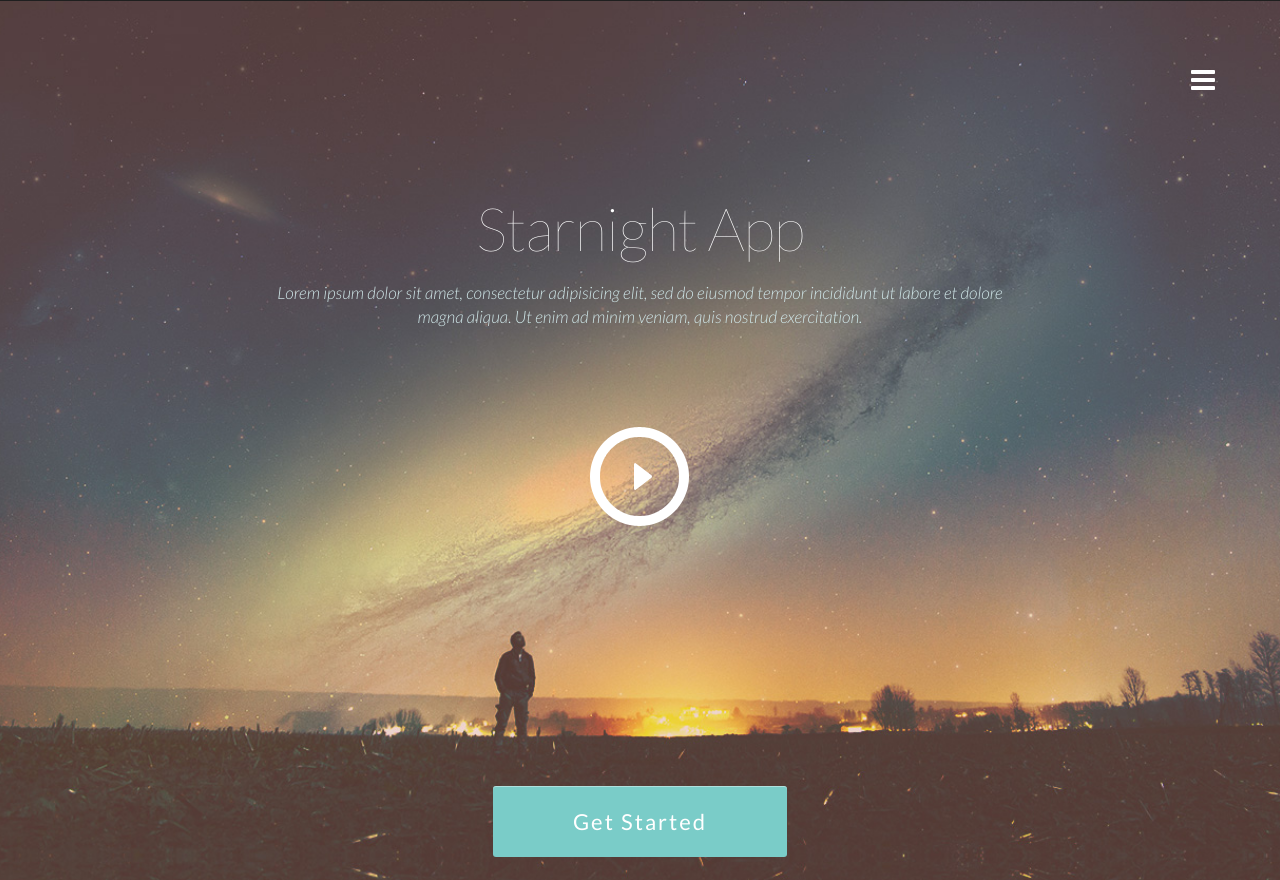
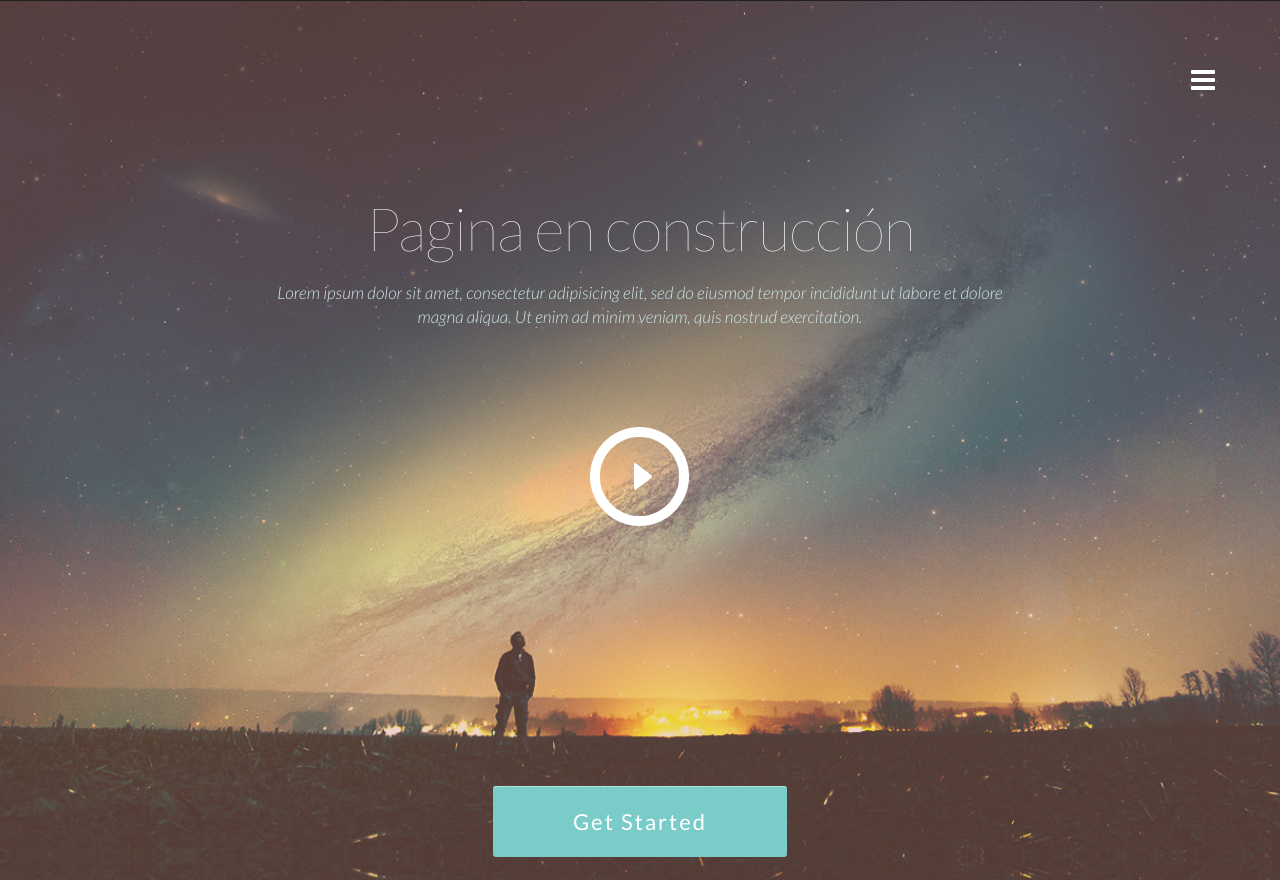
Before and after one commit to juliespinal/main-church, a plain HTML site: page index.html in a window 1280 px wide. Shown: the top 880 px of the page. Drawn offline with nearby package versions, Linux system fonts and the light colour scheme.

Commit message:
Update index.html

```diff
--- a/index.html
+++ b/index.html
@@ -4,7 +4,7 @@
     <meta charset="utf-8">
     <meta http-equiv="X-UA-Compatible" content="IE=edge">
     <meta name="viewport" content="width=device-width, initial-scale=1">
-    <title>Starnight - A Sexy As Hell Free HTML5/CSS3 Template</title>
+    <title>Starnight - Iglesia MPJ - Mar del Plata</title>
     <!-- Bootstrap -->
     <link href="css/bootstrap.min.css" rel="stylesheet">
     <link href="http://netdna.bootstrapcdn.com/font-awesome/4.1.0/css/font-awesome.min.css" rel="stylesheet">
@@ -47,7 +47,7 @@
           </div>
           <div class="row">
             <div class="col-md-8 col-md-offset-2 text-center">
-              <h1 class="animated bounceInDown">Starnight App</h1>
+              <h1 class="animated bounceInDown">Pagina en construcción</h1>
               <p class="animated fadeInUpDelay">Lorem ipsum dolor sit amet, consectetur adipisicing elit, sed do eiusmod tempor incididunt ut labore et dolore magna aliqua. Ut enim ad minim veniam, quis nostrud exercitation.</p>
             </div>
           </div>
```
